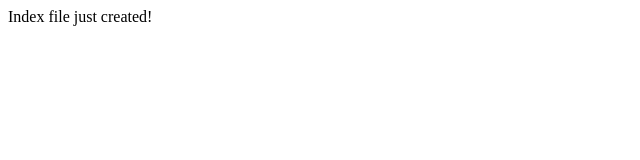
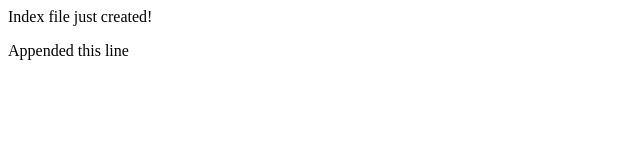
Before and after one commit to MostafaKeshvary/test, a plain HTML site: page index.html in a window 1280 px wide. Shown: the whole page, without its empty margins (0-640 px from the left). Drawn offline with Linux system fonts and the light colour scheme.

Commit message:
Added appended line

```diff
--- a/index.html
+++ b/index.html
@@ -4,5 +4,6 @@
 </head>
 <body>
 <p>Index file just created!</p>
+<p>Appended this line</p>
 </body>
 </html>
```
